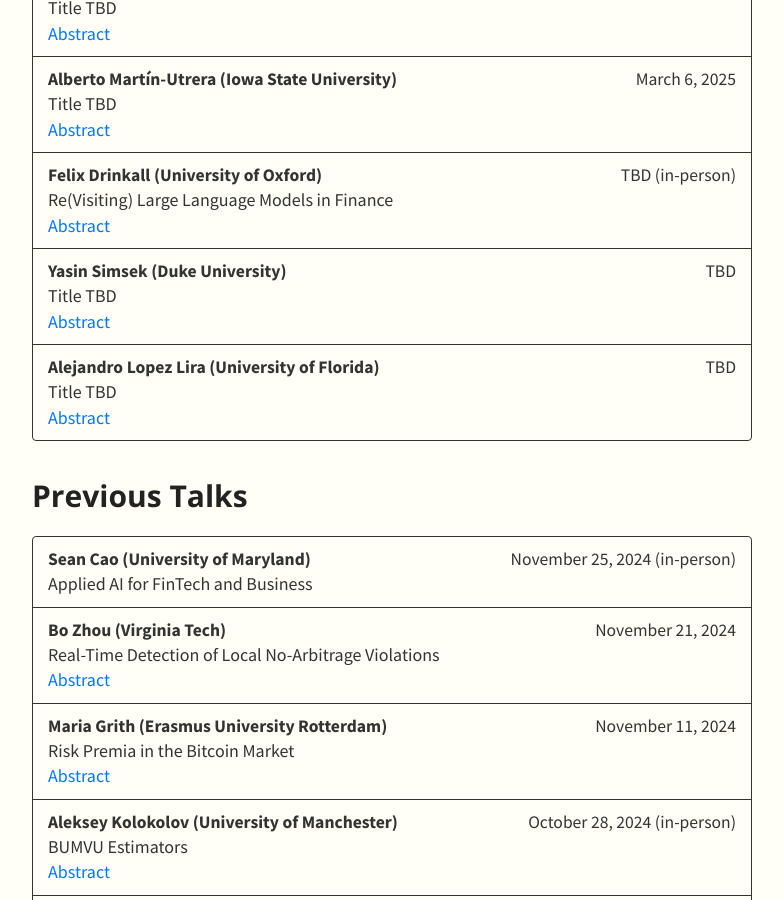
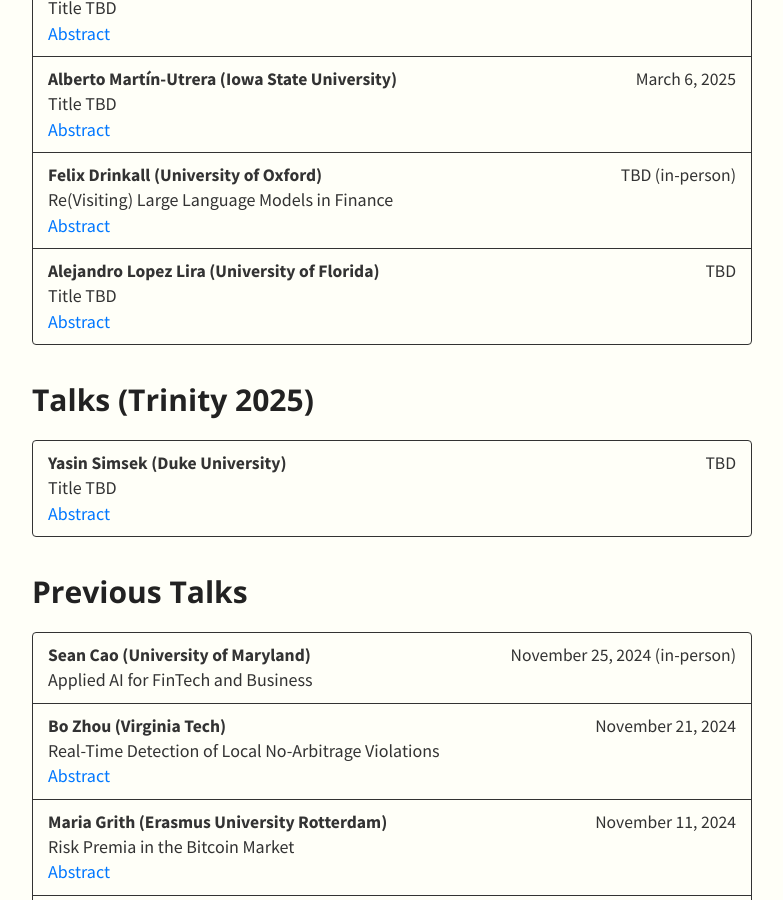
Before and after one commit to SML-Fin/SML-Fin.github.io, a Jekyll site: the page built from index.md, in a window 1280 px wide and 900 px high, scrolled down 1095 px. Shown: the whole window, without its empty margins (248-1031 px from the left). Built offline with Jekyll 4.4.1, drawn with Linux system fonts in a browser that asks for light colours; nearby versions of some CDN libraries; our own code applies the rules of GitHub Pages for plain Markdown files.

Commit message:
Update talks.yml

```diff
--- a/_data/talks.yml
+++ b/_data/talks.yml
@@ -31,11 +31,14 @@
       date: TBD (in-person)
       title: Re(Visiting) Large Language Models in Finance
       abstract: This study introduces a novel suite of historical large language models (LLMs) pre-trained specifically for accounting and finance, utilising a diverse set of major textual resources. The models are unique in that they are year-specific, spanning from 2007 to 2023, effectively eliminating look-ahead bias, a limitation present in other LLMs. Empirical analysis reveals that, in trading, these specialised models outperform much larger models, including the state-of-the-art LLaMA 1, 2, and 3, which are approximately 50 times their size. The findings are further validated through a range of robustness checks, confirming the superior performance of these LLMs.
-    - speaker: Yasin Simsek (Duke University)
+    - speaker: Alejandro Lopez Lira (University of Florida)
       date: TBD
       title: Title TBD
       abstract: TBD
-    - speaker: Alejandro Lopez Lira (University of Florida)
+
+- type: Talks (Trinity 2025)
+  members:
+    - speaker: Yasin Simsek (Duke University)
       date: TBD
       title: Title TBD
       abstract: TBD
```
